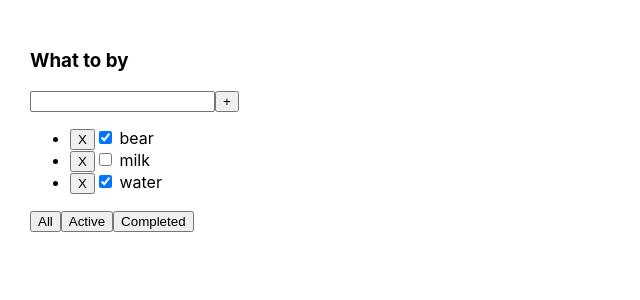
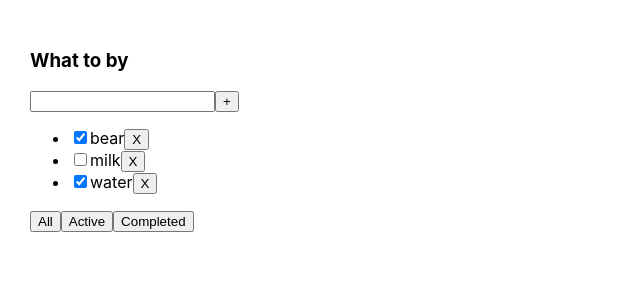
Before and after one commit to US-IGOR/todoist, a React (Create React App) app: page / in a window 1280 px wide. Shown: the top 300 px of the page, without its empty margins (0-640 px from the left). Built offline with nearby package versions, Linux system fonts and the light colour scheme.

Commit message:
3.-add:uuid,addTasks.-refactor:todolist

```diff
--- a/src/App.tsx
+++ b/src/App.tsx
@@ -1,17 +1,24 @@
 import React, {useState} from 'react';
 import './App.css';
 import {Todolist} from "./Todolist";
+import {v1} from "uuid";
 
 
 function App() {
 
     let [task, setTask] = useState([
-        {id: 1, tasks: 'bear', isDone: true},
-        {id: 2, tasks: 'milk', isDone: false},
-        {id: 3, tasks: 'water', isDone: true}
+        {id: v1(), tasks: 'bear', isDone: true},
+        {id: v1(), tasks: 'milk', isDone: false},
+        {id: v1(), tasks: 'water', isDone: true}
     ]);
 
-    function remove(x: number) {
+    function addNewTask(titleTodolist:string) {
+        let newTask = {id: v1(), tasks: titleTodolist, isDone: true}
+        let newArrayTasks = [newTask, ...task]
+        setTask(newArrayTasks)
+    }
+
+    function remove(x: string) {
         let delTask = task.filter(f => f.id != x);
         setTask(delTask)
     }
@@ -25,9 +32,9 @@ function App() {
         filteredTodolist = task.filter(f => f.isDone === true);
     }
 
-    const changeFilter = (value:'all' | 'active' | 'completed') => {
+    const changeFilter = (value: 'all' | 'active' | 'completed') => {
         return (
-setFilter(value)
+            setFilter(value)
         )
     }
 
@@ -38,6 +45,7 @@ setFilter(value)
                       data={filteredTodolist}
                       remove={remove}
                       changeFilter={changeFilter}
+                      addNewTask={addNewTask}
             />
 
 
--- a/src/Todolist.tsx
+++ b/src/Todolist.tsx
@@ -1,40 +1,74 @@
-import React from "react";
+import React, {ChangeEvent, useState} from "react";
 
-type TodolistProrsType ={
+type TodolistProrsType = {
     title: string,
-    remove: (x:number)=>void,
-    changeFilter:(value:'all' | 'active' | 'completed')=>void,
-    data: Array <ArrayDataType>
+    remove: (x: string) => void,
+    changeFilter: (value: 'all' | 'active' | 'completed') => void,
+    data: Array<ArrayDataType>
+    addNewTask: (titleTodolist: string) => void
 }
 
 type ArrayDataType = {
-    id: number;
-    tasks:string
+    id: string;
+    tasks: string
     isDone: boolean
 }
 
 
+export const Todolist = (props: TodolistProrsType) => {
+    let [titleTodolist, setTitleTodolist] = useState<string>('')
+    const addNewTaskHandler = () => {
+        props.addNewTask(titleTodolist)
+        setTitleTodolist('')
+    }
+    const addNewTaskOnKeyPressHandler = (e: React.KeyboardEvent<HTMLInputElement>) => {
+        if (e.charCode === 13) {
+            addNewTaskHandler();
+        }
+    }
+    const addNewTaskOnChangeHandlerx = (e: ChangeEvent<HTMLInputElement>) => {
+        setTitleTodolist(e.currentTarget.value)
+    }
+    const onAllClickHandler = () => {
+        props.changeFilter('all')
+    }
+    const onActiveClickHandler = () => {
+        props.changeFilter('active')
+    }
+    const onCompletedClickHandler = () => {
+        props.changeFilter('completed')
+    }
 
-export const Todolist = (props:TodolistProrsType) => {
     return (
 
         <div>
             <h3>{props.title}</h3>
             <div>
-                <input/>
-                <button>+</button>
+                <input value={titleTodolist}
+                       onChange={addNewTaskOnChangeHandlerx}
+                       onKeyPress={addNewTaskOnKeyPressHandler}
+                />
+                <button onClick={addNewTaskHandler}>+</button>
             </div>
             <ul>
                 {
-props.data.map(m=> <li key={m.id}><button onClick={()=>props.remove(m.id)}>X</button><input type="checkbox" checked={m.isDone}/> <span>{m.tasks}</span></li>  )
+                    props.data.map(m => {
+                        const onClickRemoveHandler = () => {props.remove(m.id)}
+                        return <li key={m.id}>
+                            <input type="checkbox" checked={m.isDone}/>
+                            <span>{m.tasks}</span>
+                            <button onClick={onClickRemoveHandler}>X</button>
+
+                        </li>
+                    })
                 }
 
 
             </ul>
             <div>
-                <button onClick={()=>props.changeFilter('all')}>All</button>
-                <button onClick={()=>props.changeFilter('active')}>Active</button>
-                <button onClick={()=>props.changeFilter('completed')}>Completed</button>
+                <button onClick={onAllClickHandler}>All</button>
+                <button onClick={onActiveClickHandler}>Active</button>
+                <button onClick={onCompletedClickHandler}>Completed</button>
             </div>
         </div>
     )
```
